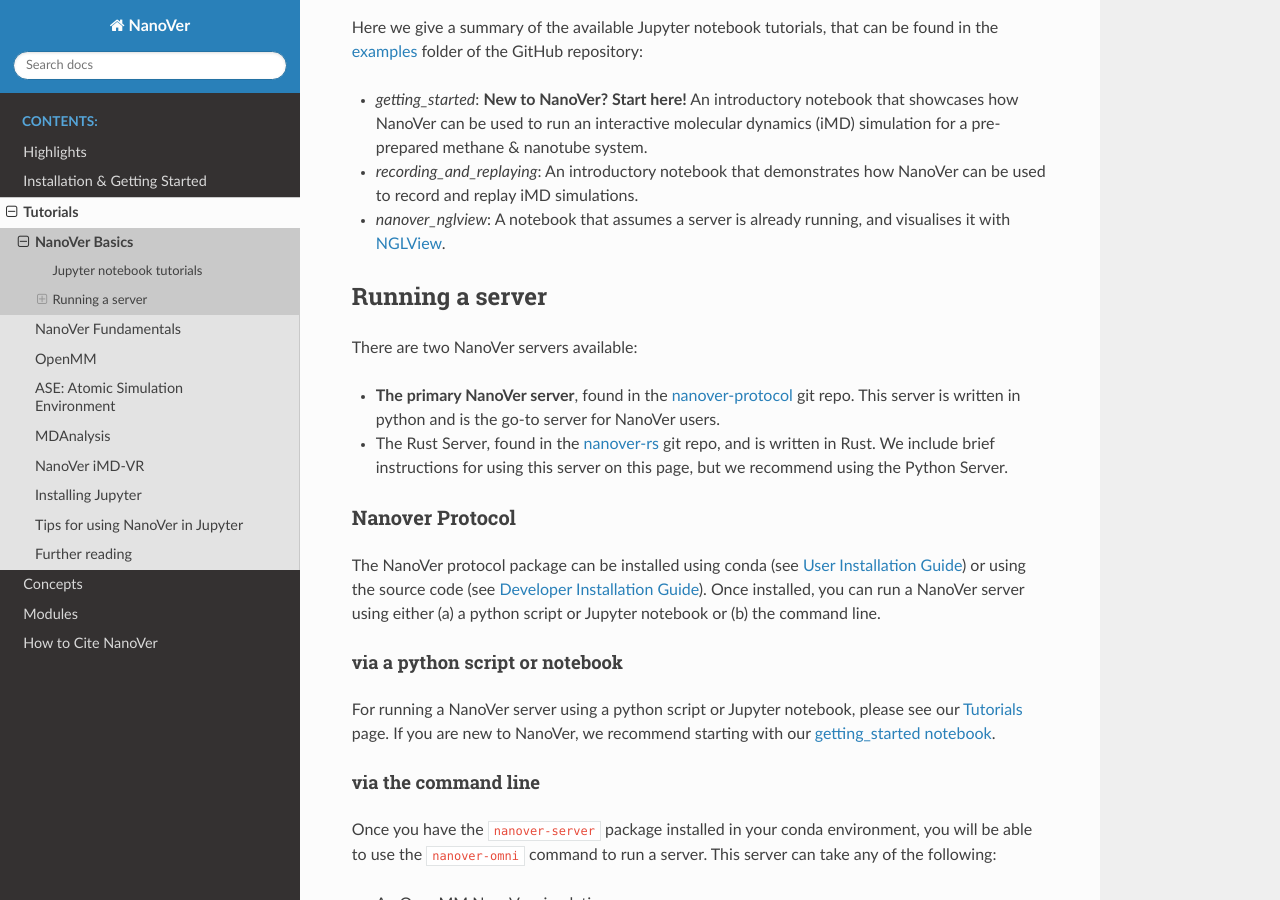
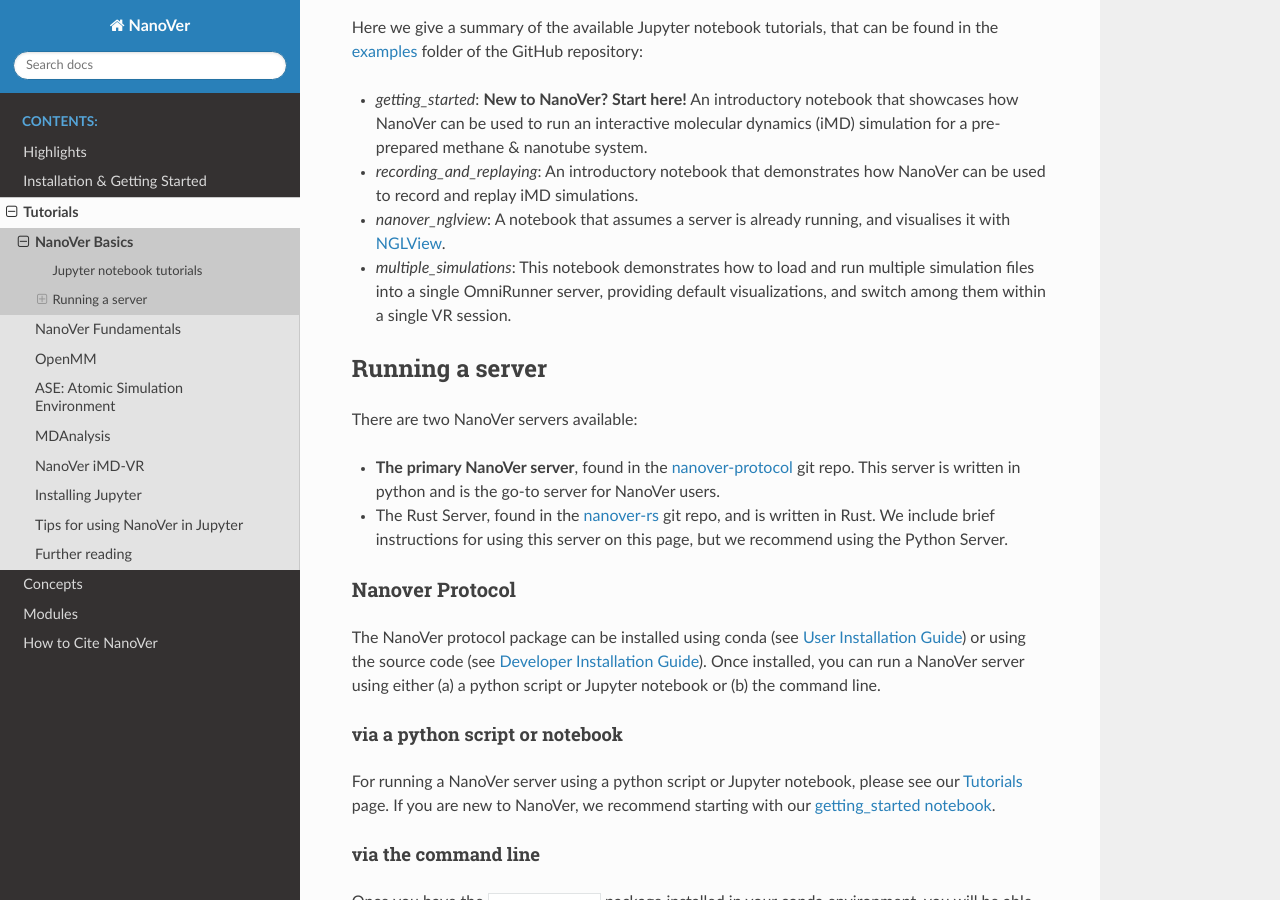
Before and after one commit to IRL2/nanover-docs, a Sphinx documentation site: the page built from source/tutorials/basics.rst, in a window 1280 px wide and 900 px high, scrolled down 596 px. Built offline with Sphinx 7.4.7 and the Read the Docs theme 3.1.0, drawn with Linux system fonts in a browser that asks for light colours; pages that are not in the unit, such as notebooks, are missing from menus; the version number could not be read and is left out.

Commit message:
adding description of `multiple_simulations` notebook in the docs

```diff
--- a/source/tutorials/basics.rst
+++ b/source/tutorials/basics.rst
@@ -30,6 +30,8 @@
   to record and replay iMD simulations.
 * `nanover_nglview`: A notebook that assumes a server is already running, and visualises it
   with `NGLView <https://github.com/arose/nglview>`_.
+* `multiple_simulations`: This notebook demonstrates how to load and run multiple simulation files into
+  a single OmniRunner server, providing default visualizations, and switch among them within a single VR session.
 
 
 .. _basicsrunningaserver:
```
